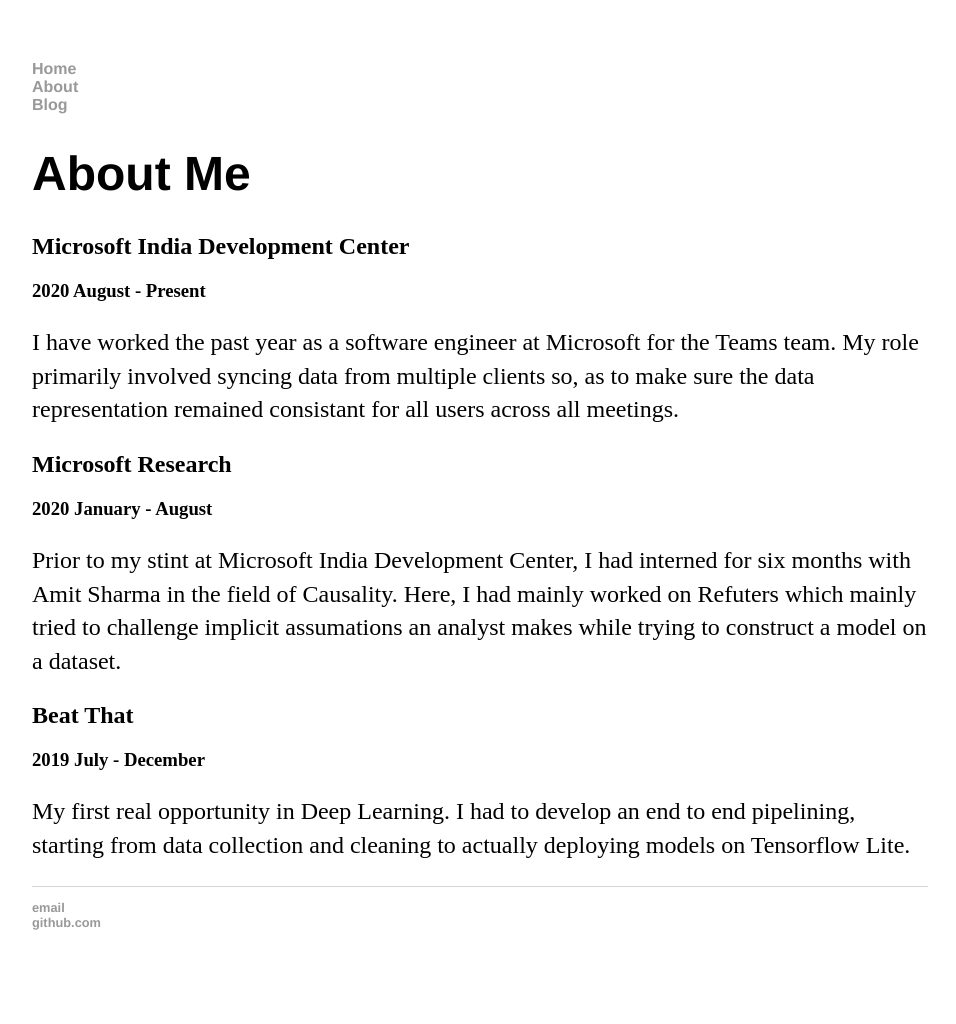
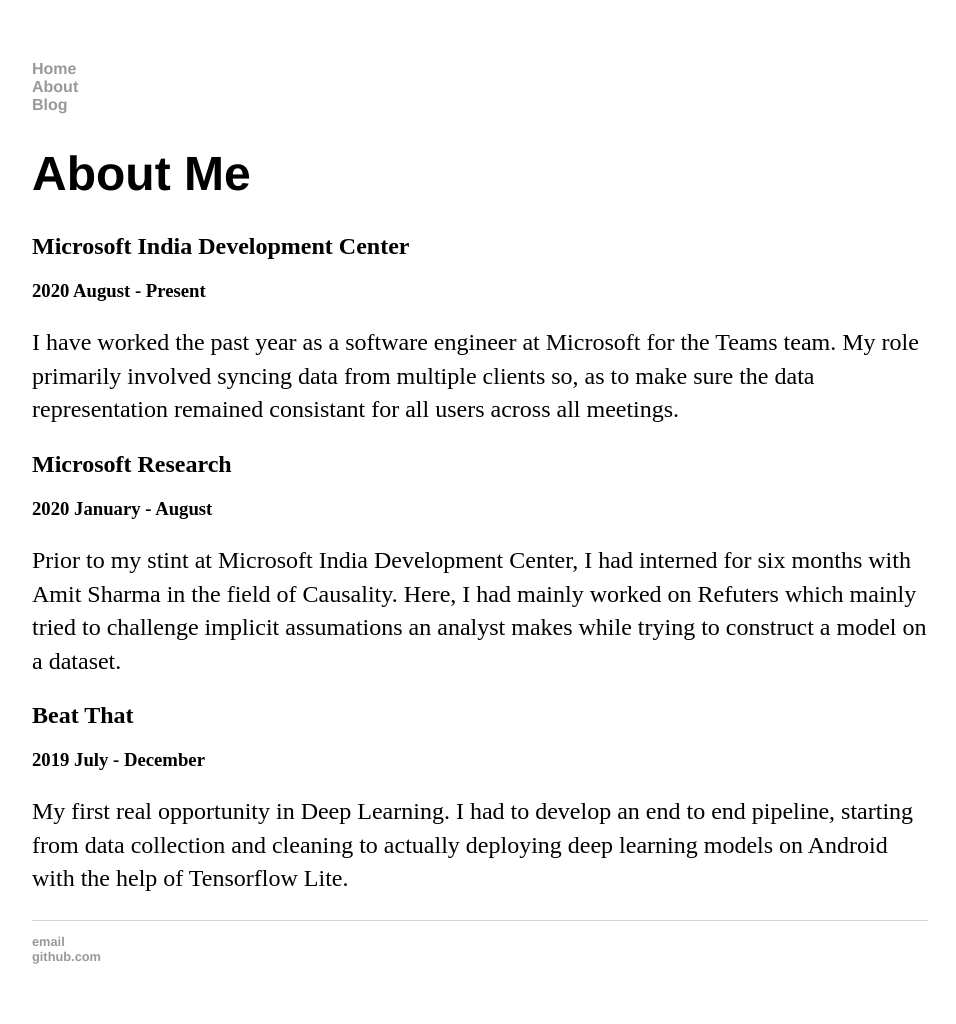
Before and after one commit to Tanmay-Kulkarni101/Tanmay-Kulkarni101.github.io, a Jekyll site: the page built from about.html, in a window 1280 px wide. Shown: the whole page, without its empty margins (160-1116 px from the left). Built offline with Jekyll 4.4.1, drawn with Linux system fonts in a browser that asks for light colours; before the commit the page ends 990 px from its top, so only the background shows below that.

Commit message:
fix type in beat that

```diff
--- a/about.html
+++ b/about.html
@@ -24,7 +24,8 @@
     <h2>Beat That</h2>
     <h3>2019 July - December</h3>
     <p>
-        My first real opportunity in Deep Learning. I had to develop an end to end pipelining, starting from
-        data collection and cleaning to actually deploying models on Tensorflow Lite.
+        My first real opportunity in Deep Learning. I had to develop an end to end pipeline, starting from
+        data collection and cleaning to actually deploying deep learning models on Android with the help of
+        Tensorflow Lite.
     </p>
 </div>
```
